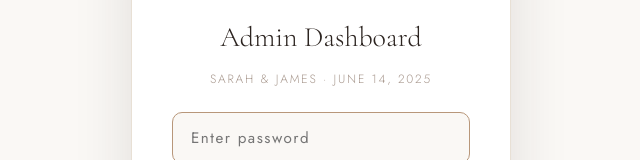
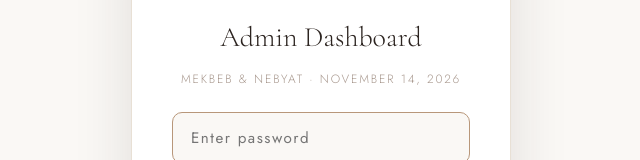
Before and after one commit to Metadel95/Serg, a React (Vite) app: page /admin in a window 1280 px wide. Shown: the part 298-458 px from the top of the page, without its empty margins (319-959 px from the left). Built offline with nearby package versions, Linux system fonts and the light colour scheme.

Commit message:
Update wedding names and dates in Admin page

```diff
--- a/src/pages/Admin.jsx
+++ b/src/pages/Admin.jsx
@@ -51,7 +51,7 @@ export default function Admin() {
       const url = URL.createObjectURL(blob)
       const a = document.createElement('a')
       a.href = url
-      a.download = 'sarah-james-wedding-photos.zip'
+      a.download = 'Mekbeb-Nebyat-wedding-photos.zip'
       a.click()
       URL.revokeObjectURL(url)
     } catch {
@@ -76,7 +76,7 @@ export default function Admin() {
         <div className="login-card">
           <div className="login-ornament">✦</div>
           <h1 className="login-title">Admin Dashboard</h1>
-          <p className="login-sub">Sarah &amp; James · June 14, 2025</p>
+          <p className="login-sub">Mekbeb &amp; Nebyat · November 14, 2026</p>
           <div className="login-field">
             <input
               type="password"
@@ -124,7 +124,7 @@ export default function Admin() {
 
       <div className="admin-header">
         <div>
-          <h1 className="admin-title">Sarah &amp; James</h1>
+          <h1 className="admin-title">Mekbeb &amp; Nebyat</h1>
           <p className="admin-sub">Wedding Photos · June 14, 2025</p>
         </div>
         <div className="admin-actions">
```
